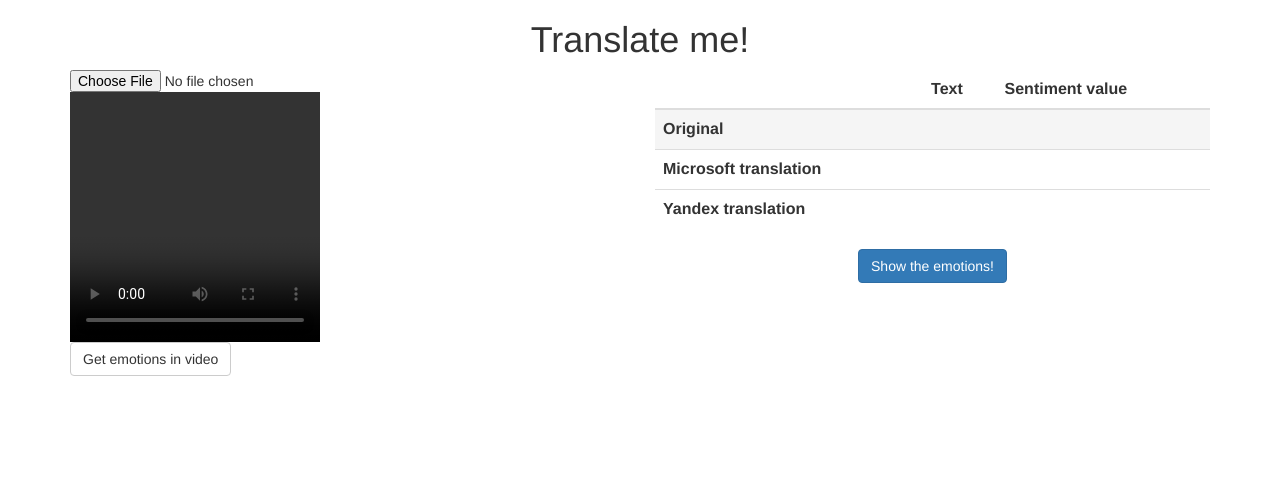
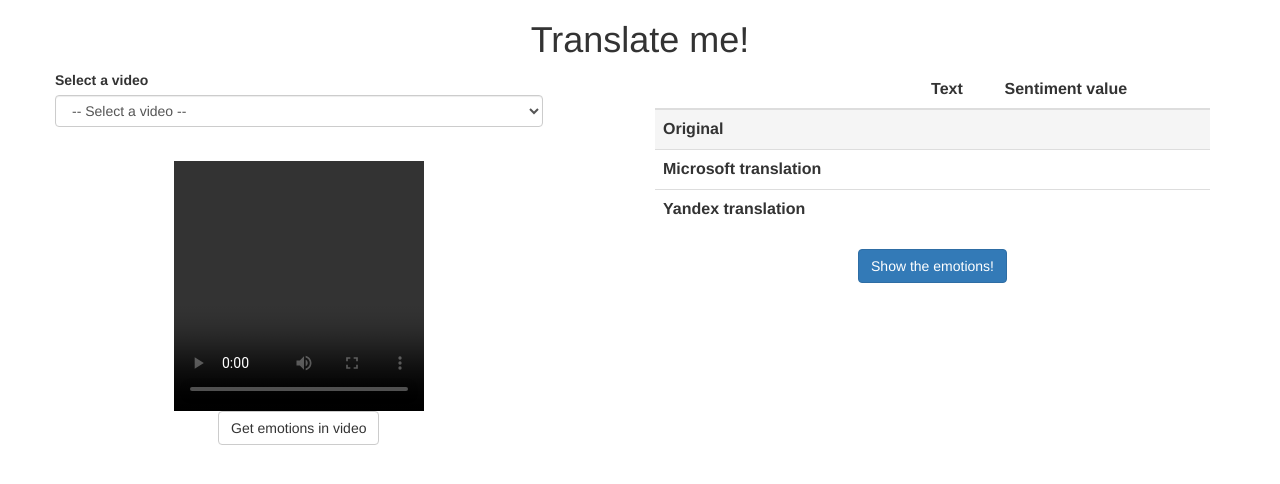
Before and after one commit to TheoFaure/TranslateMe, a Django app: template proto1/templates/proto1/index.html in a window 1280 px wide. Shown: the top 484 px of the page. Run offline with Django 3.2, Linux system fonts and the light colour scheme; the template is opened without the code that fills it: most values are stand-ins (such as "Sample title", 1, 10 or a date in 2020); lists and menus that the app fills with data are empty; parts of the project's set-up code (start-up, migrations or seed data) failed here and were passed over; some libraries are stand-ins or nearby versions.

Commit message:
Select video

```diff
--- a/proto1/static/proto1/css/style.css
+++ b/proto1/static/proto1/css/style.css
@@ -17,11 +17,13 @@
     display: none
 }
 
-.vcenter {
-    display: inline-block;
-    vertical-align: middle;
-    float: none;
+.vcenter{
+  position: relative;
+  top: 50%;
+  transform: translateY(50%);
 }
+
+.top-buffer { margin-top:20px; }
 
 .error{
     color: #ff001a
--- a/proto1/static/proto1/js/myscript.js
+++ b/proto1/static/proto1/js/myscript.js
@@ -36,6 +36,39 @@
                 'video': $("#myvideo").val()
             },
             success: function(response) {
+            },
+            error: function (xhr, ajaxOptions, thrownError) {
+                alert(xhr.status);
+                alert(thrownError);
+            }
+        })
+    };
+
+    window.onload=function(){
+        var inputNode = document.querySelector('#myvideo');
+        if(inputNode) {
+            inputNode.addEventListener('change', playSelectedFile, false);
+        }
+    }
+})();
+
+window.onload=function() {
+    $('#select_video').on('change', function() {
+        $('.loader').toggle();
+        var file_name = this.value;
+        var URL = window.URL || window.webkitURL;
+        var videoNode = document.querySelector('video');
+
+        videoNode.src = 'http://127.0.0.1:8001/static/proto1/video/' + file_name;
+
+        // Query to get the video emotions
+        $.ajax({
+            type:"POST",
+            url:"/run_emotion_recog/",
+            data: {
+                'video_name': file_name
+            },
+            success: function(response) {
                 $('.loader').toggle();
                 var context = JSON.parse(response);
                 $('#original-text').html(context['original-text']);
@@ -54,16 +87,39 @@
                 alert(xhr.status);
                 alert(thrownError);
             }
-        })
-    };
+        });
+    });
 
-    window.onload=function(){
-        var inputNode = document.querySelector('#myvideo');
-        if(inputNode) {
-            inputNode.addEventListener('change', playSelectedFile, false);
-        }
-    }
-})();
+    $('#import_video').on('change', function() {
+        var file = this.files[0];
+        $.ajax({
+            type:"POST",
+            url:"/import_video/",
+            file: file,
+            data: file,
+            // data: {
+            //     'video': file,
+            //     'type': file.type
+            // },
+            success: function(response) {
+                var context = JSON.parse(response);
+
+                $('#select_video').empty();
+
+                $each(context["list_video"], function(value) {
+                    new Element('option')
+                        .set('text', value)
+                        .inject($('#select_video'));
+                });
+            },
+            error: function (xhr, ajaxOptions, thrownError) {
+                alert(xhr.status);
+                alert(thrownError);
+            }
+        });
+    });
+
+};
 
 
 function showClass(){
--- a/proto1/templates/proto1/index.html
+++ b/proto1/templates/proto1/index.html
@@ -21,26 +21,30 @@
     </div>
     <div class="row">
         <div class="col-sm-5">
-            <div id="message"></div>
-            <input id="myvideo" type="file" accept="video/*" />
 
-{#            <form>#}
-{#                <select name="nom" size="1">#}
-{#                    {for }#}
-{#                    <option>lundi#}
-{#                    <option>mardi#}
-{#                    <option>mercredi#}
-{#                    <option>jeudi#}
-{#                    <option>vendredi#}
-{#                </select>#}
-{#            </form>#}
+            <div class="row">
+                <form>
+                    <label>Select a video</label>
+                    <select id="select_video" name="Select a video available on the server" size="1" class="form-control">
+                        <option disabled selected value> -- Select a video -- </option>
+                        {% for vid in video_list %}
+                            <option value="{{ vid }}">{{ vid }}</option>
+                        {% endfor %}
+                    </select>
+                </form>
+{#                <label>Or import one</label>#}
+{#                <input id="import_video" type="file" accept="video/*" />#}
+            </div>
 
-            <video controls autoplay height="250px" width="250px" ></video>
-            <div id="url-results" hidden></div>
-            <div id="emo-video-status"></div>
-            <div id="emo-video-progress"></div>
-            <div id="emo-video" style="width:90%;height:250px;display:none"></div>
-            <button id="show-video-emo" onclick="getVideoEmo()" class="btn btn-default">Get emotions in video</button>
+            <div class="row top-buffer">
+                <video controls autoplay height="250px" width="250px" class="center-block"></video>
+                <div id="url-results" hidden></div>
+                <div id="emo-video-status"></div>
+                <div id="emo-video-progress"></div>
+                <div id="emo-video" style="width:90%;height:250px;display:none"></div>
+                <button id="show-video-emo" onclick="getVideoEmo()" class="btn btn-default center-block">Get emotions in video</button>
+            </div>
+
         </div>
         <div class="col-sm-1 vcenter">
             <div class="loader"></div>
--- a/proto1/urls.py
+++ b/proto1/urls.py
@@ -7,4 +7,6 @@ urlpatterns = [
     url(r'^$', views.index, name='index'),
     url(r'^run_emotion_recog', views.run_emotion_recog, name='run_emotion_recog'),
     url(r'^get_video_results', views.get_video_results, name='get_video_results'),
+    url(r'^get_video', views.get_video, name='get_video'),
+    url(r'^import_video', views.import_video, name='import_video'),
 ]
```
Also changed, not shown: proto1/views.py (+20 -12 lines), SentimentalTranslator_Proto1/settings.py (line endings or trailing spaces).
